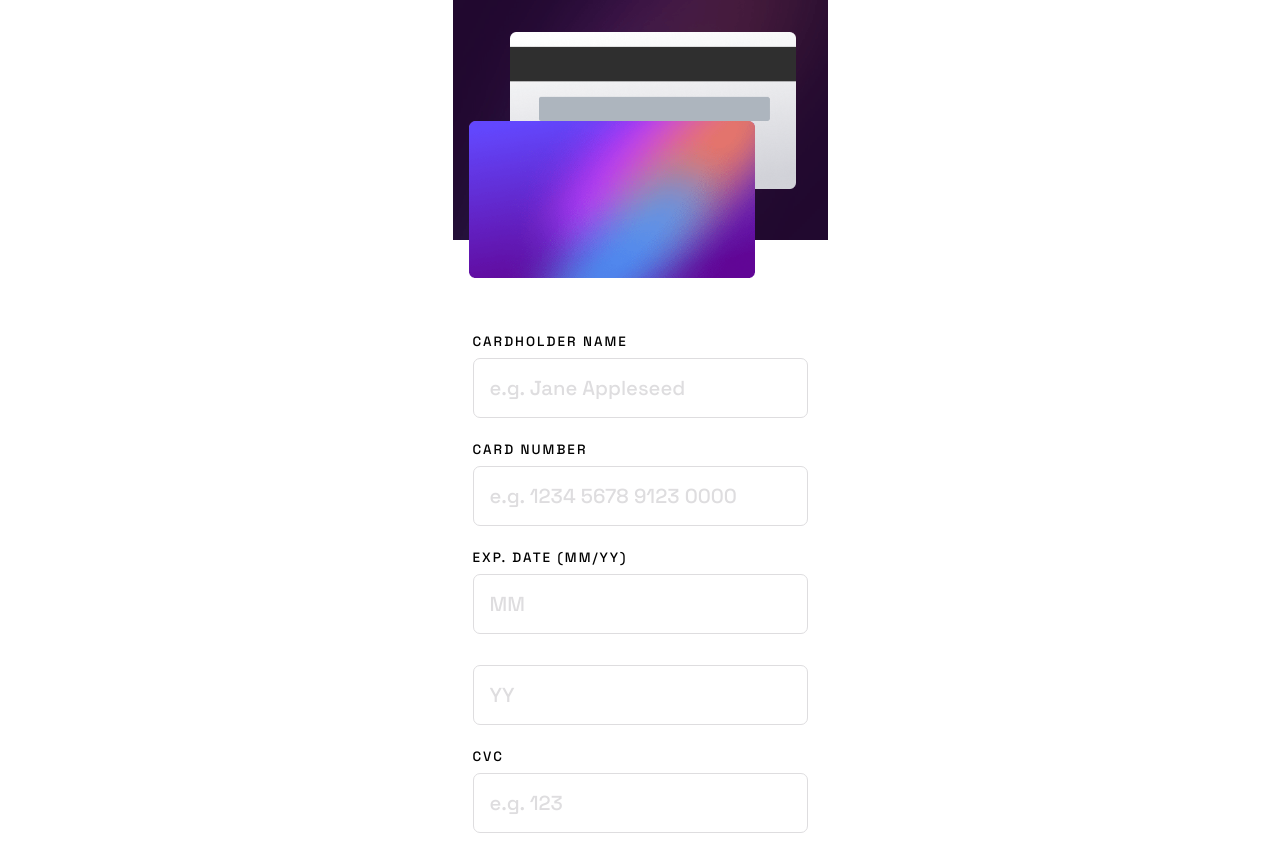
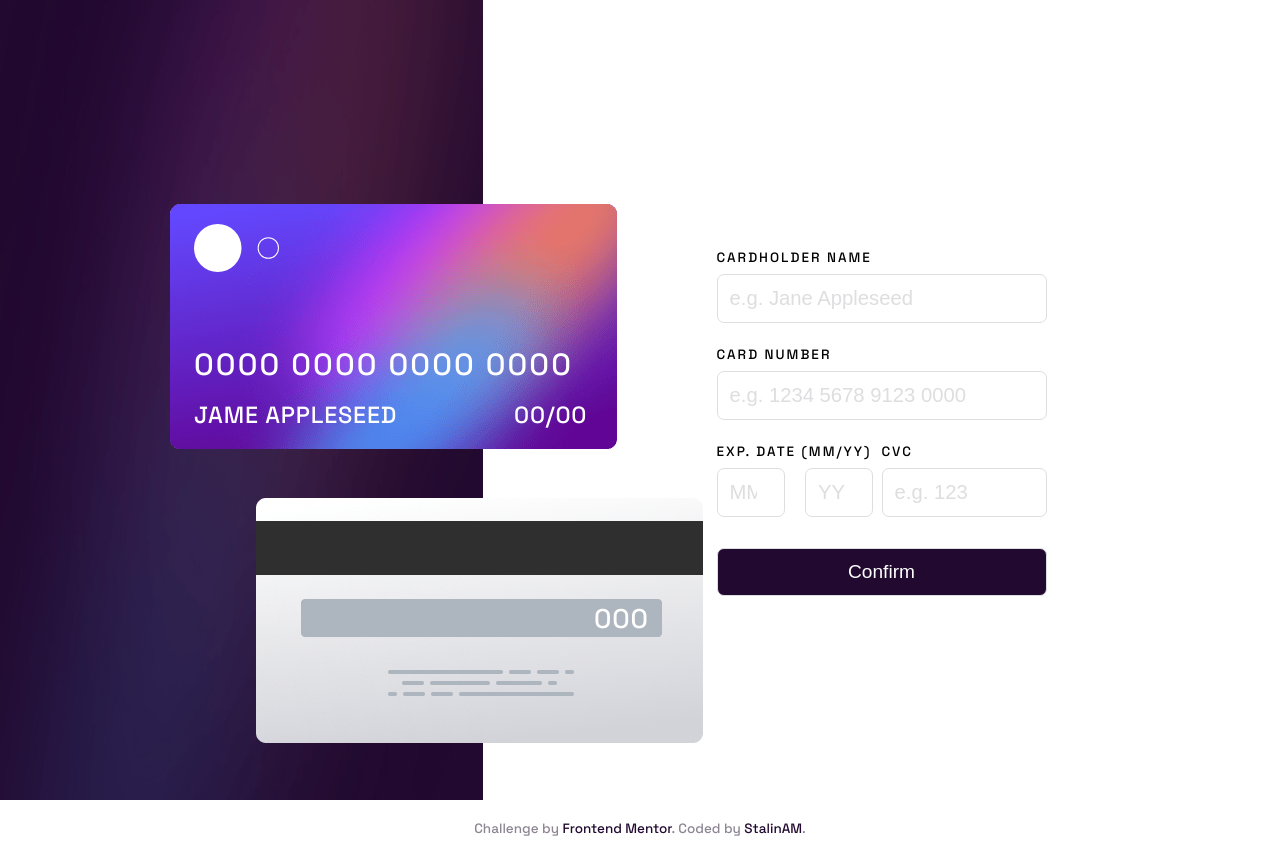
Before and after one commit to StalinAM/InteractiveCardDetailsForm, a plain HTML site: page index.html in a window 1280 px wide. Shown: the top 860 px of the page. Drawn offline with Linux system fonts and the light colour scheme.

Commit message:
version web and mobile

```diff
--- a/index.html
+++ b/index.html
@@ -18,25 +18,50 @@
 
 <body>
     <main>
-        <picture>
+        <div class="card-container">
             <img class="card-back" src="./images/bg-card-back.png" alt="">
             <img class="card-front" src="./images/bg-card-front.png" alt="">
+            <img class='card-logo' src="./images/card-logo.svg" alt="">
+
             <img class="card-background" src="./images/bg-main-mobile.png" alt="">
-        </picture>
+        </div>
+        <p id="name-card">JAME APPLESEED</p>
+        <p id="number-card">0000 0000 0000 0000</p>
+        <p id="date-card">00/00</p>
+        <p id="cvc-card">000</p>
         <form class="form-container" action="/">
-            <label class="card-name">CARDHOLDER NAME<input type="text" placeholder="e.g. Jane Appleseed"></label>
-            <label class="card-number">CARD NUMBER<input type="tel" placeholder="e.g. 1234 5678 9123 0000"></label>
-            <label class="date-card">EXP. DATE (MM/YY)<input type="text" placeholder="MM"><input type="text"
-                    placeholder="YY"></label>
-            <label class="cvc-card">CVC<input type="text" placeholder="e.g. 123"></label>
+            <label for="name-input" class="card-name">CARDHOLDER NAME<input id="name-input" name="name-input"
+                    type="text" placeholder="e.g. Jane Appleseed" required></label>
+            <label for="number-input" class="card-number">CARD NUMBER<input id="number-input" name="number-input"
+                    type="tel" placeholder="e.g. 1234 5678 9123 0000"></label>
+            <div class="data-cvc-container">
+                <div class="data-container">
+                    <label for="input-mm" class="date-card">EXP. DATE (MM/YY)</label>
+                    <label for="input-yy" class="inactive"></label>
+                    <div>
+                        <input id="input-mm" type="number" name="input-mm" placeholder="MM">
+                        <input id="input-yy" type="number" name="input-yy" placeholder="YY">
+                    </div>
+                </div>
+                <label for="cvc-input" class="cvc-card">CVC<input id="cvc-input" type="number" name="cvc-input"
+                        placeholder="e.g. 123"></label>
+            </div>
             <input value="Confirm" id="submint-data" type="submit">
         </form>
+        <div class="thank-you-container inactive">
+            <img src="./images/icon-complete.svg" alt="">
+            <h1>THANK YOU!</h1>
+            <p>We've added your card details</p>
+            <button>Continue</button>
+        </div>
+        <script src="./main.js"></script>
     </main>
     <footer>
         Challenge by
         <a href="https://www.frontendmentor.io?ref=challenge" target="_blank">Frontend Mentor</a>. Coded by
         <a href="https://github.com/StalinAM/InteractiveCardDetailsForm.git" target="_blank">StalinAM</a>.
     </footer>
+
 </body>
 
 </html>
--- a/main.js
+++ b/main.js
@@ -0,0 +1,37 @@
+let nameCardInput = document.querySelector('#name-input');
+const nameCard = document.querySelector('#name-card')
+nameCardInput.addEventListener('keyup', () => {
+    nameCard.innerHTML = nameCardInput.value.toUpperCase();
+})
+let numberCardInput = document.querySelector('#number-input');
+const numberCard = document.querySelector('#number-card')
+numberCardInput.addEventListener('keyup', () => {
+    numberCard.innerHTML = `${numberCardInput.value.substring(0, 4)} ${numberCardInput.value.substring(4, 8)} ${numberCardInput.value.substring(8, 12)} ${numberCardInput.value.substring(12, 16)}`;
+})
+
+let mmCardInput = document.querySelector('#input-mm')
+let yyCardInput = document.querySelector('#input-yy')
+let mmCard = document.querySelector('#date-card')
+
+mmCardInput.addEventListener('keyup', () => {
+    mmCard.innerHTML = `${mmCardInput.value}/`
+})
+yyCardInput.addEventListener('keyup', () => {
+    mmCard.innerHTML = `${mmCard.textContent.substring(0, 3)}${yyCardInput.value}`
+})
+let cvcInput=document.querySelector('#cvc-input')
+const cvcCard = document.querySelector('#cvc-card')
+
+cvcInput.addEventListener('keyup', ()=>{
+    cvcCard.innerHTML =cvcInput.value
+})
+
+const buttonConfirm=document.querySelector('#submint-data')
+const screnThankYou =document.querySelector('.thank-you-container')
+const screenForm =document.querySelector('.form-container')
+
+buttonConfirm.addEventListener('click',(e)=>{
+    e.preventDefault()
+    screnThankYou.classList.toggle('inactive')
+    screenForm.classList.toggle('inactive')
+})
--- a/style.css
+++ b/style.css
@@ -1,11 +1,8 @@
 :root {
   /* Primary */
-
   --Linear-gradient: hsl(249, 99%, 64%) to hsl(278, 94%, 30%);
   --Red: hsl(0, 100%, 66%);
-
   /* Neutral */
-
   --White: hsl(0, 0%, 100%);
   --Light-grayish-violet: hsl(270, 3%, 87%);
   --Dark-grayish-violet: hsl(279, 6%, 55%);
@@ -15,13 +12,14 @@
   box-sizing: border-box;
   margin: 0;
   padding: 0;
-  font-family: "Space Grotesk", sans-serif;
 }
 html {
+  font-family: "Space Grotesk", sans-serif;
   font-size: 1.125rem;
 }
 body {
   display: flex;
+  width: 100%;
   flex-direction: column;
   justify-content: center;
   min-height: 100vh;
@@ -31,9 +29,10 @@ main {
   display: flex;
   flex-direction: column;
   align-items: center;
-  min-width: 375px;
+  max-width: 375px;
+  position: relative;
 }
-picture {
+.card-container {
   position: relative;
 }
 .card-front {
@@ -48,10 +47,52 @@ picture {
   width: 286px;
   position: absolute;
 }
+.card-container p {
+  position: absolute;
+  color: var(--Light-grayish-violet);
+}
+.card-logo {
+  width: 54px;
+  left: 35px;
+  bottom: 76px;
+  position: absolute;
+}
+#number-card,
+#name-card,
+#date-card,
+#cvc-card {
+  color: var(--White);
+  position: absolute;
+}
+#cvc-card {
+  top: 102px;
+  right: 65px;
+  font-size: 0.594rem;
+  letter-spacing: 0.8px;
+}
+#number-card {
+  top: 210px;
+  left: 36px;
+  color: var(--White);
+  font-size: 1rem;
+  letter-spacing: 2.1px;
+}
+#name-card {
+  top: 251px;
+  left: 36px;
+  font-size: 0.594rem;
+  letter-spacing: 0.8px;
+}
+#date-card {
+  top: 251px;
+  right: 96px;
+  font-size: 0.594rem;
+  letter-spacing: 0.8px;
+}
 .form-container {
   display: flex;
   flex-direction: column;
-  min-width: 375px;
+  max-width: 375px;
   padding: 20px;
 }
 .form-container label {
@@ -61,16 +102,35 @@ picture {
   font-size: 0.75rem;
   letter-spacing: 2px;
 }
+.data-cvc-container {
+  display: grid;
+  grid-template-columns: repeat(2, 1fr);
+}
+.data-container {
+  display: flex;
+  flex-direction: column;
+}
+.data-container div input {
+  width: 68px;
+}
+.data-container div input:nth-child(1) {
+  margin-right: 16px;
+}
 .card-name {
   margin-top: 68px;
 }
 input {
-  padding: 16px;
+  padding: 12px;
   border: 1px solid var(--Light-grayish-violet);
   border-radius: 7px;
   margin: 8px 0 23px;
-  color: var(--Very-dark-violet);
   font-size: 1.125rem;
+}
+.date-card input {
+  width: 68px;
+}
+.cvc-card input {
+  width: 165px;
 }
 input::placeholder {
   font-size: 1.125rem;
@@ -81,8 +141,44 @@ input::placeholder {
   background-color: var(--Very-dark-violet);
   color: var(--White);
 }
+.thank-you-container {
+  display: flex;
+  flex-direction: column;
+  min-width: 375px;
+  padding: 20px;
+  align-items: center;
+}
+.thank-you-container img {
+  margin-top: 61px;
+}
+.thank-you-container h1 {
+  margin-top: 36px;
+  font-size: 1.75rem;
+  font-weight: 500;
+  letter-spacing: 3.6px;
+}
+.thank-you-container p {
+  margin-top: 14px;
+  color: var(--Dark-grayish-violet);
+}
+.thank-you-container button {
+  margin-top: 49px;
+  margin-bottom: 29px;
+  font-size: 1.063rem;
+  background-color: var(--Very-dark-violet);
+  color: var(--Light-grayish-violet);
+  border: none;
+  background-color: var(--Very-dark-violet);
+  padding: 12px 121px;
+  border-radius: 7px;
+}
+
+.inactive {
+  display: none;
+}
 footer {
   padding: 20px;
+  font-size: 0.75rem;
   text-align: center;
   color: var(--Dark-grayish-violet);
 }
@@ -90,3 +186,55 @@ footer a {
   text-decoration: none;
   color: var(--Very-dark-violet);
 }
+@media (min-width: 1280px) {
+  main {
+    display: grid;
+    grid-template-columns: 483px auto;
+    height: 100vh;
+    min-width: 100%;
+    justify-items: center;
+  }
+  .card-container {
+    width: 100%;
+    height: 100vh;
+  }
+  .card-container .card-background {
+    width: 100%;
+    height: 100vh;
+  }
+  .card-front {
+    width: 447px;
+    top: 204px;
+    left: 170px;
+  }
+  .card-back {
+    width: 447px;
+    top: 498px;
+    left: 256px;
+  }
+  .card-logo {
+    width: 85px;
+    left: 194px;
+    top: 224px;
+  }
+  #name-card {
+    top: 400px;
+    left: 194px;
+    font-size: 1.3rem;
+  }
+  #number-card {
+    top: 345px;
+    left: 194px;
+    font-size: 1.7rem;
+  }
+  #date-card {
+    top: 400px;
+    left: 514px;
+    font-size: 1.3rem;
+  }
+  #cvc-card {
+    top: 601px;
+    left: 594px;
+    font-size: 1.5rem;
+  }
+}
```
